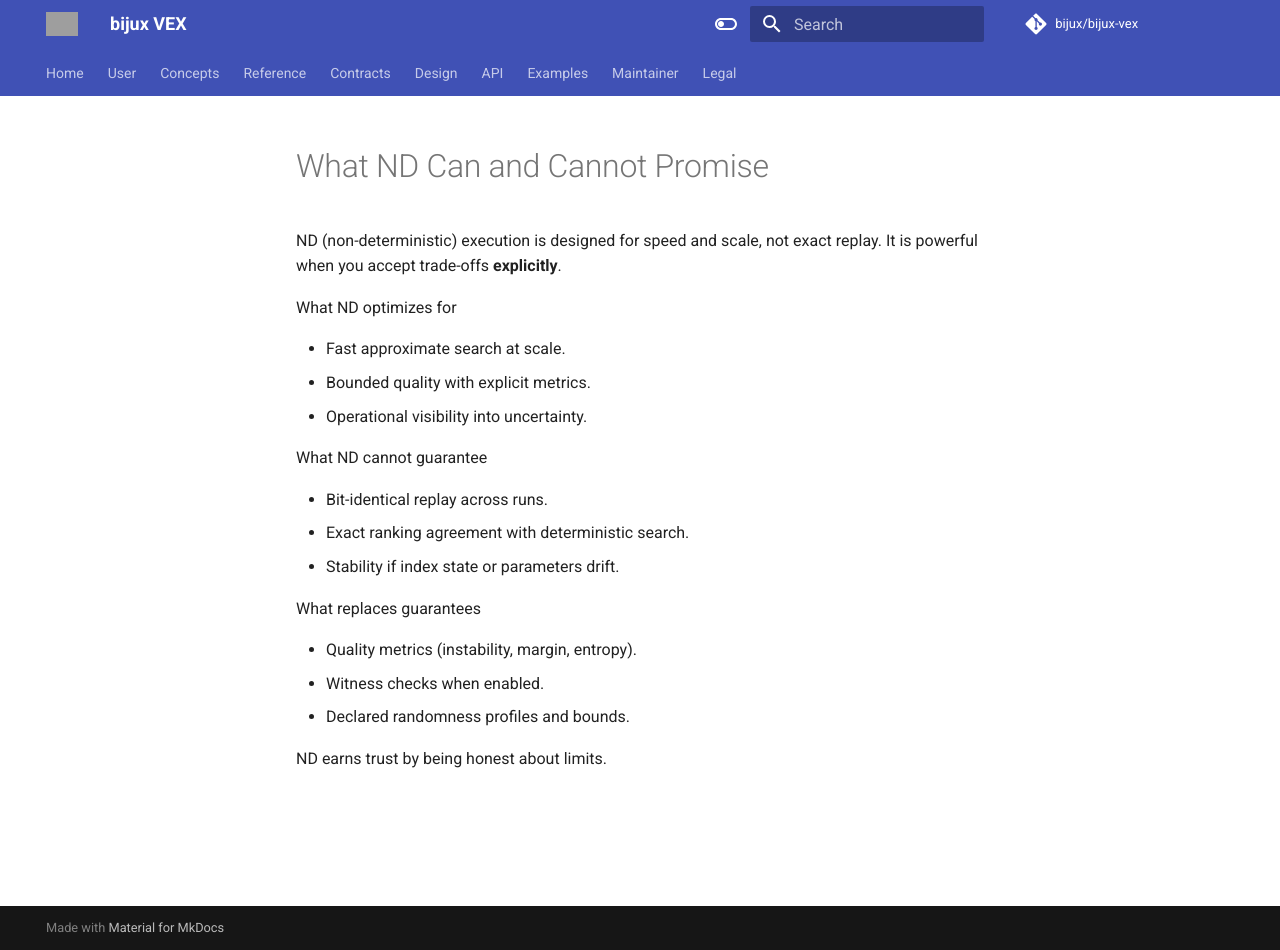
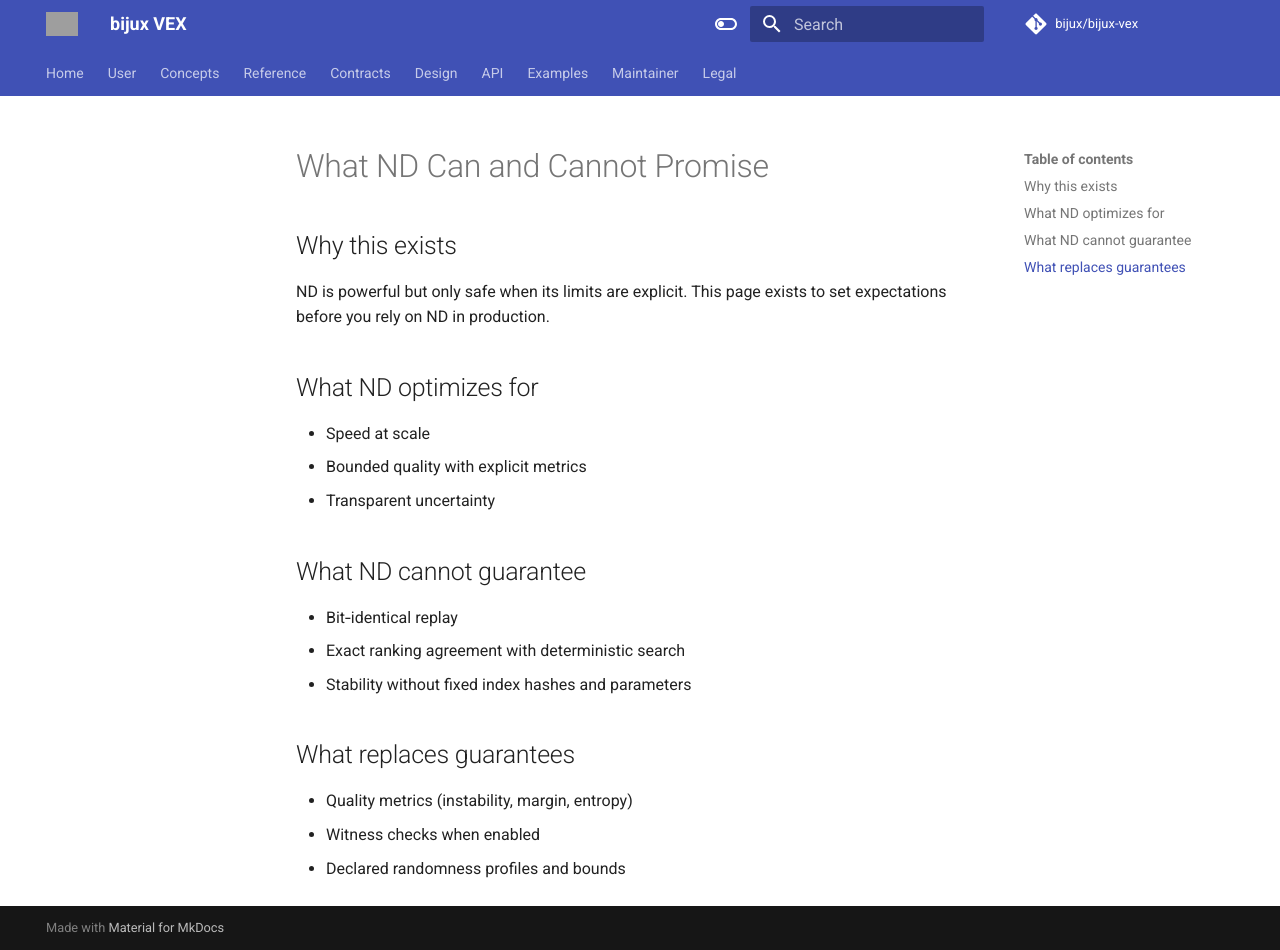
Before and after one commit to bijux/bijux-vex, an MkDocs documentation site: the page built from docs/user/nd_promises.md, in a window 1280 px wide and 950 px high. Built offline with MkDocs 1.6.1 and Material for MkDocs 9.7.7, drawn with Linux system fonts in a browser that asks for light colours; comment, search, counter and statistics services are not loaded; grey boxes are pictures that could not be loaded.

Commit message:
docs: add trust, stability, and safety guides

```diff
--- a/docs/user/nd_promises.md
+++ b/docs/user/nd_promises.md
@@ -1,23 +1,23 @@
 # What ND Can and Cannot Promise
 
-ND (non-deterministic) execution is designed for speed and scale, not exact replay. It is powerful when you accept trade-offs **explicitly**.
+## Why this exists
 
-What ND optimizes for
+ND is powerful but only safe when its limits are explicit. This page exists to set expectations before you rely on ND in production.
 
-- Fast approximate search at scale.
-- Bounded quality with explicit metrics.
-- Operational visibility into uncertainty.
+## What ND optimizes for
 
-What ND cannot guarantee
+- Speed at scale
+- Bounded quality with explicit metrics
+- Transparent uncertainty
 
-- Bit-identical replay across runs.
-- Exact ranking agreement with deterministic search.
-- Stability if index state or parameters drift.
+## What ND cannot guarantee
 
-What replaces guarantees
+- Bit‑identical replay
+- Exact ranking agreement with deterministic search
+- Stability without fixed index hashes and parameters
 
-- Quality metrics (instability, margin, entropy).
-- Witness checks when enabled.
-- Declared randomness profiles and bounds.
+## What replaces guarantees
 
-ND earns trust by being honest about limits.
+- Quality metrics (instability, margin, entropy)
+- Witness checks when enabled
+- Declared randomness profiles and bounds
```
Also changed, not shown: docs/user/anti_goals.md (added, +10 -0 lines), docs/user/before_production_checklist.md (added, +8 -0 lines), docs/user/common_mistakes.md (added, +16 -0 lines), docs/user/determinism_guarantees_table.md (+2 -2 lines), docs/user/experimental_stable_markers.md (added, +18 -0 lines), docs/user/naming_explained.md (added, +13 -0 lines), docs/user/nd_failure_story.md (added, +5 -0 lines), docs/user/project_values.md (added, +5 -0 lines), docs/user/security_posture.md (added, +20 -0 lines), docs/user/stability_support_policy.md (added, +5 -0 lines), docs/user/start_here_human.md (added, +23 -0 lines), docs/user/trust_and_guarantees.md (added, +18 -0 lines).
